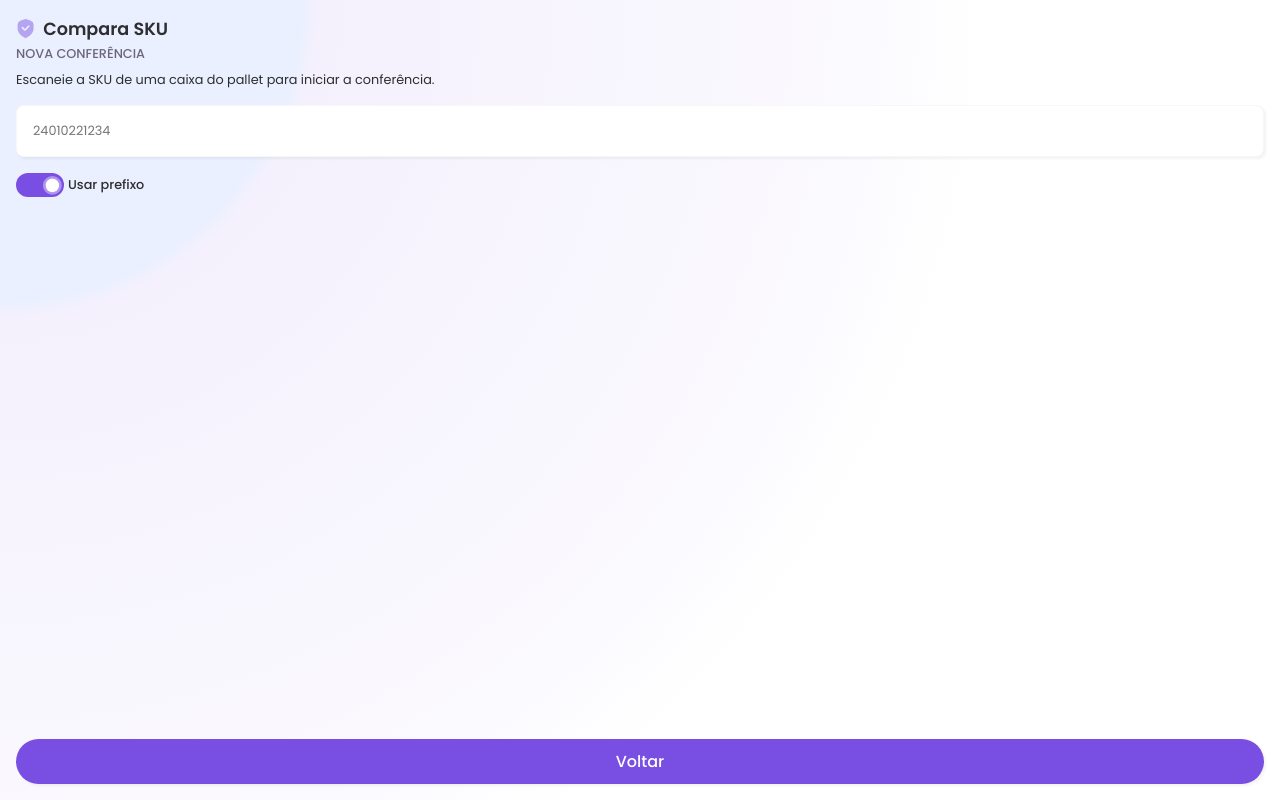
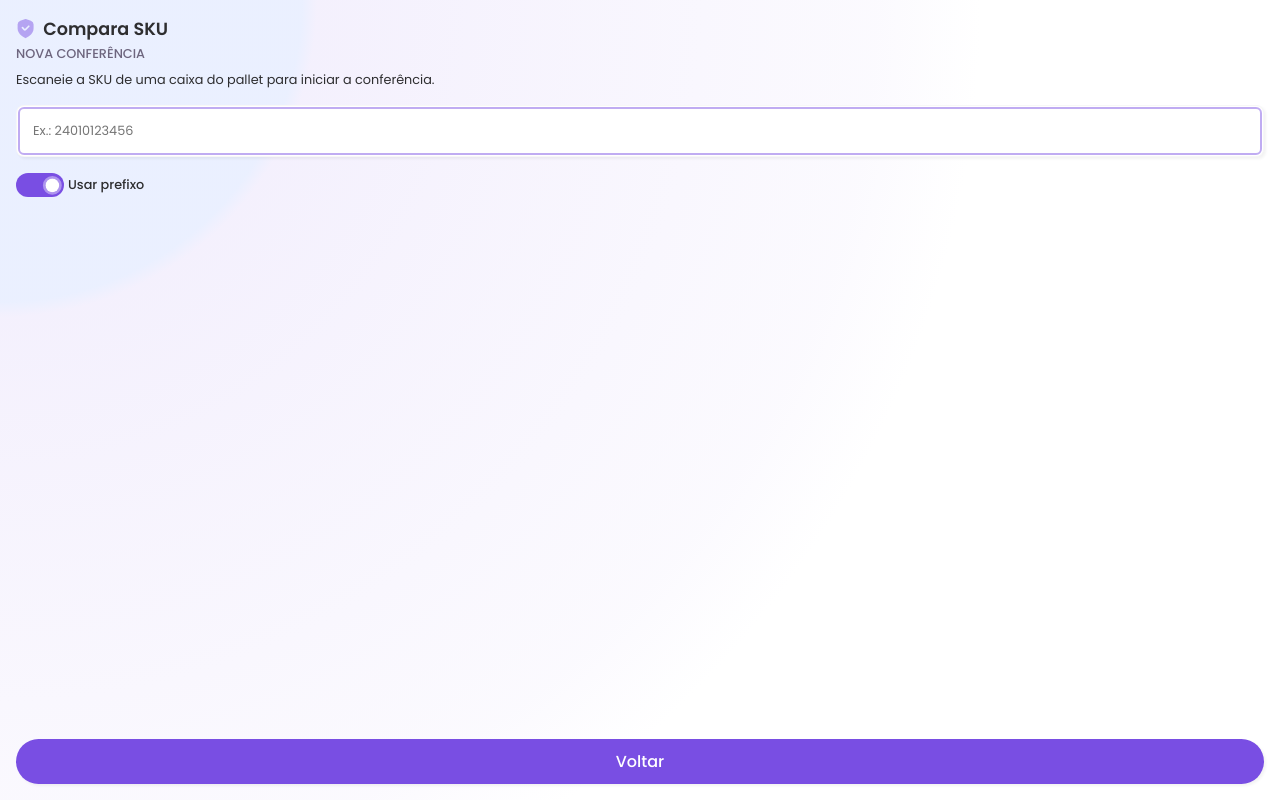
Before and after one commit to wduos/inspectr-react, a React (Vite) app: page /compare-sku in a window 1280 px wide. Built offline with nearby package versions, Linux system fonts and the light colour scheme.

Commit message:
added autofocus on input when page loads

```diff
--- a/src/pages/CompareSKU/CompareSKU.jsx
+++ b/src/pages/CompareSKU/CompareSKU.jsx
@@ -1,9 +1,34 @@
 import "./CompareSKU.css";
-import { useState } from "react";
+import { useState, useRef, useEffect } from "react";
 import { Link } from "react-router-dom";
 
 export default function CompareSKU() {
+  const [sku, setSku] = useState("");
   const [usePrefix, setUsePrefix] = useState(true);
+
+  const inputRef = useRef(null);
+
+  useEffect(() => {
+    if (inputRef.current) {
+      inputRef.current.focus();
+    }
+  }, [usePrefix]);
+
+  function handleSetSKU(e) {
+    let value = e.target.value.replace(/[^0-9]/g, "");
+
+    const maxLength = usePrefix ? 11 : 8;
+    if (value.length > maxLength) {
+      value = value.slice(0, maxLength);
+    }
+
+    setSku(value);
+  }
+
+  function handleSubmit(event) {
+    event.preventDefault();
+    console.log(sku);
+  }
 
   return (
     <div className="CompareSKU">
@@ -17,14 +42,32 @@ export default function CompareSKU() {
       <p className="page-instructions">
         Escaneie a SKU de uma caixa do pallet para iniciar a conferência.
       </p>
-      <input type="text" placeholder={usePrefix ? "24010221234" : "10221234"} />
+      <form onSubmit={(e) => handleSubmit(e)}>
+        <input
+          ref={inputRef}
+          type="text"
+          value={sku}
+          onChange={(e) => handleSetSKU(e)}
+          inputMode="numeric"
+          autoComplete="off"
+          autoCorrect="off"
+          spellCheck="off"
+          pattern={usePrefix ? "24010[0-9]{6}" : "10[0-9]{6}"}
+          placeholder={usePrefix ? "Ex.: 24010123456" : "Ex.: 10123456"}
+          maxLength={usePrefix ? "11" : "8"}
+          required
+        />
+      </form>
 
       <div className="switch-label-wrapper">
         <button
           className={usePrefix ? "switch-active" : ""}
           id="sku-prefix-switch"
           type="button"
-          onClick={() => setUsePrefix(!usePrefix)}
+          onClick={() => {
+            setUsePrefix(!usePrefix);
+            setSku("");
+          }}
         ></button>
         <label htmlFor="sku-prefix-switch">Usar prefixo</label>
       </div>
--- a/src/pages/Home/Home.jsx
+++ b/src/pages/Home/Home.jsx
@@ -35,8 +35,9 @@ export default function Home() {
       </header>
 
       <section className="item-list">
-        {pageList.map((page) => (
+        {pageList.map((page, index) => (
           <HomeButton
+            key={index}
             title={page.name}
             icon={page.svg}
             description={page.description}
```
